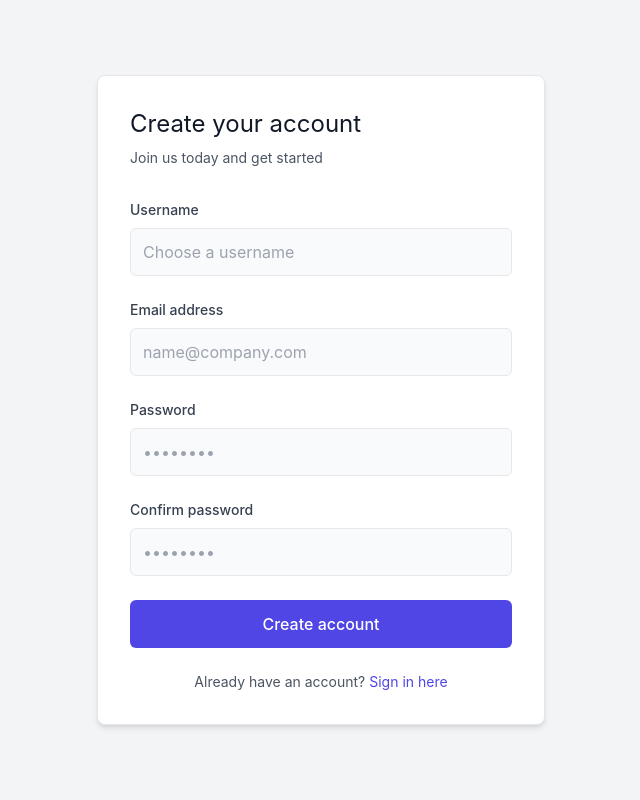
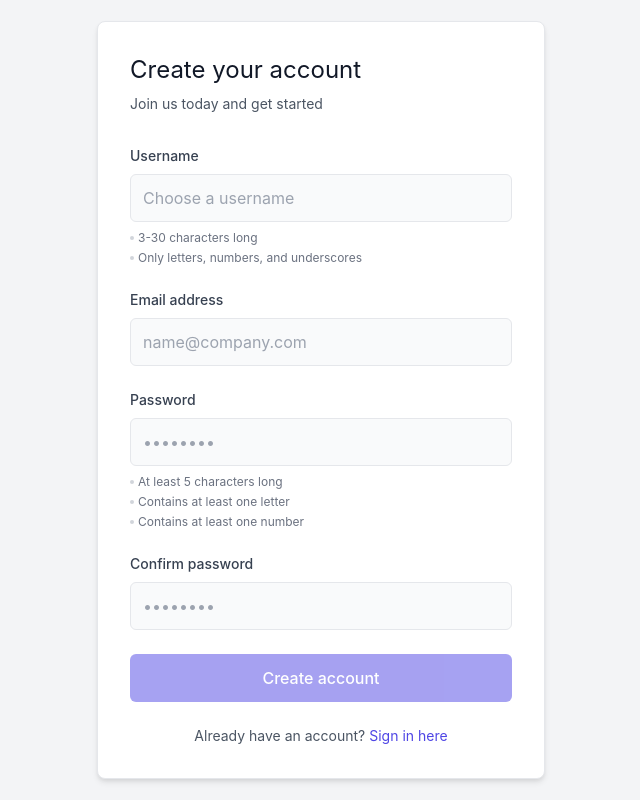
Before and after one commit to elijah-godfrey/Mission-Perform-Task-Management-Application, a React (Vite) app in the folder client/: page / in a window 1280 px wide. Both pictures are taken after typing "name@example.com", "Sample123" into the empty fields and a click on the button "Create account". Shown: the whole page, without its empty margins (319-959 px from the left). Built offline with nearby package versions, Linux system fonts and the light colour scheme; no server answers.

Commit message:
Add visual requirements for registration

```diff
--- a/client/src/components/RegisterForm.tsx
+++ b/client/src/components/RegisterForm.tsx
@@ -11,6 +11,15 @@ export const RegisterForm = ({ onSwitchToLogin }: RegisterFormProps) => {
   const [password, setPassword] = useState("")
   const [confirmPassword, setConfirmPassword] = useState("")
   const { register, isLoading, error } = useAuth()
+
+  // Helper functions to check validation requirements in real-time
+  const isUsernameValid = (username: string) => {
+    return username.length >= 3 && username.length <= 30 && /^[a-zA-Z0-9_]+$/.test(username);
+  };
+
+  const isPasswordValid = (password: string) => {
+    return password.length >= 5 && /^(?=.*[a-zA-Z])(?=.*\d)/.test(password);
+  };
 
   const handleSubmit = async (e: FormEvent) => {
     // Stops page from reloading
@@ -50,8 +59,32 @@ export const RegisterForm = ({ onSwitchToLogin }: RegisterFormProps) => {
               value={username}
               onChange={(e) => setUsername(e.target.value)}
               required
-              className="w-full h-12 px-3 py-2 bg-gray-50 border border-gray-200 rounded-md text-gray-900 placeholder-gray-400 focus:outline-none focus:ring-2 focus:ring-primary-500 focus:border-transparent transition-all duration-200"
+              className={`w-full h-12 px-3 py-2 bg-gray-50 border rounded-md text-gray-900 placeholder-gray-400 focus:outline-none focus:ring-2 focus:ring-primary-500 focus:border-transparent transition-all duration-200 ${
+                username && !isUsernameValid(username)
+                  ? 'border-error-300 bg-error-50'
+                  : username && isUsernameValid(username)
+                  ? 'border-success-300 bg-success-50'
+                  : 'border-gray-200'
+              }`}
             />
+            <div className="text-xs text-gray-500 space-y-1">
+              <div className={`flex items-center space-x-1 ${
+                username && username.length >= 3 && username.length <= 30 ? 'text-success-600' : ''
+              }`}>
+                <span className={`w-1 h-1 rounded-full ${
+                  username && username.length >= 3 && username.length <= 30 ? 'bg-success-600' : 'bg-gray-300'
+                }`}></span>
+                <span>3-30 characters long</span>
+              </div>
+              <div className={`flex items-center space-x-1 ${
+                username && /^[a-zA-Z0-9_]+$/.test(username) ? 'text-success-600' : ''
+              }`}>
+                <span className={`w-1 h-1 rounded-full ${
+                  username && /^[a-zA-Z0-9_]+$/.test(username) ? 'bg-success-600' : 'bg-gray-300'
+                }`}></span>
+                <span>Only letters, numbers, and underscores</span>
+              </div>
+            </div>
           </div>
 
           <div className="space-y-2">
@@ -80,8 +113,40 @@ export const RegisterForm = ({ onSwitchToLogin }: RegisterFormProps) => {
               value={password}
               onChange={(e) => setPassword(e.target.value)}
               required
-              className="w-full h-12 px-3 py-2 bg-gray-50 border border-gray-200 rounded-md text-gray-900 placeholder-gray-400 focus:outline-none focus:ring-2 focus:ring-primary-500 focus:border-transparent transition-all duration-200"
+              className={`w-full h-12 px-3 py-2 bg-gray-50 border rounded-md text-gray-900 placeholder-gray-400 focus:outline-none focus:ring-2 focus:ring-primary-500 focus:border-transparent transition-all duration-200 ${
+                password && !isPasswordValid(password)
+                  ? 'border-error-300 bg-error-50'
+                  : password && isPasswordValid(password)
+                  ? 'border-success-300 bg-success-50'
+                  : 'border-gray-200'
+              }`}
             />
+            <div className="text-xs text-gray-500 space-y-1">
+              <div className={`flex items-center space-x-1 ${
+                password && password.length >= 5 ? 'text-success-600' : ''
+              }`}>
+                <span className={`w-1 h-1 rounded-full ${
+                  password && password.length >= 5 ? 'bg-success-600' : 'bg-gray-300'
+                }`}></span>
+                <span>At least 5 characters long</span>
+              </div>
+              <div className={`flex items-center space-x-1 ${
+                password && /(?=.*[a-zA-Z])/.test(password) ? 'text-success-600' : ''
+              }`}>
+                <span className={`w-1 h-1 rounded-full ${
+                  password && /(?=.*[a-zA-Z])/.test(password) ? 'bg-success-600' : 'bg-gray-300'
+                }`}></span>
+                <span>Contains at least one letter</span>
+              </div>
+              <div className={`flex items-center space-x-1 ${
+                password && /(?=.*\d)/.test(password) ? 'text-success-600' : ''
+              }`}>
+                <span className={`w-1 h-1 rounded-full ${
+                  password && /(?=.*\d)/.test(password) ? 'bg-success-600' : 'bg-gray-300'
+                }`}></span>
+                <span>Contains at least one number</span>
+              </div>
+            </div>
           </div>
 
           <div className="space-y-2">
@@ -95,7 +160,13 @@ export const RegisterForm = ({ onSwitchToLogin }: RegisterFormProps) => {
               value={confirmPassword}
               onChange={(e) => setConfirmPassword(e.target.value)}
               required
-              className="w-full h-12 px-3 py-2 bg-gray-50 border border-gray-200 rounded-md text-gray-900 placeholder-gray-400 focus:outline-none focus:ring-2 focus:ring-primary-500 focus:border-transparent transition-all duration-200"
+              className={`w-full h-12 px-3 py-2 bg-gray-50 border rounded-md text-gray-900 placeholder-gray-400 focus:outline-none focus:ring-2 focus:ring-primary-500 focus:border-transparent transition-all duration-200 ${
+                confirmPassword && password !== confirmPassword
+                  ? 'border-error-300 bg-error-50'
+                  : confirmPassword && password === confirmPassword && confirmPassword.length > 0
+                  ? 'border-success-300 bg-success-50'
+                  : 'border-gray-200'
+              }`}
             />
           </div>
 
@@ -114,7 +185,7 @@ export const RegisterForm = ({ onSwitchToLogin }: RegisterFormProps) => {
 
           <button
             type="submit"
-            disabled={isLoading || password !== confirmPassword}
+            disabled={isLoading || password !== confirmPassword || !isUsernameValid(username) || !isPasswordValid(password)}
             className="w-full h-12 bg-primary-600 hover:bg-primary-700 text-white font-medium rounded-md transition-all duration-200 focus:outline-none focus:ring-2 focus:ring-primary-500 focus:ring-offset-2 disabled:opacity-50 disabled:cursor-not-allowed hover:shadow-glow"
           >
             {isLoading ? "Creating account..." : "Create account"}
```
